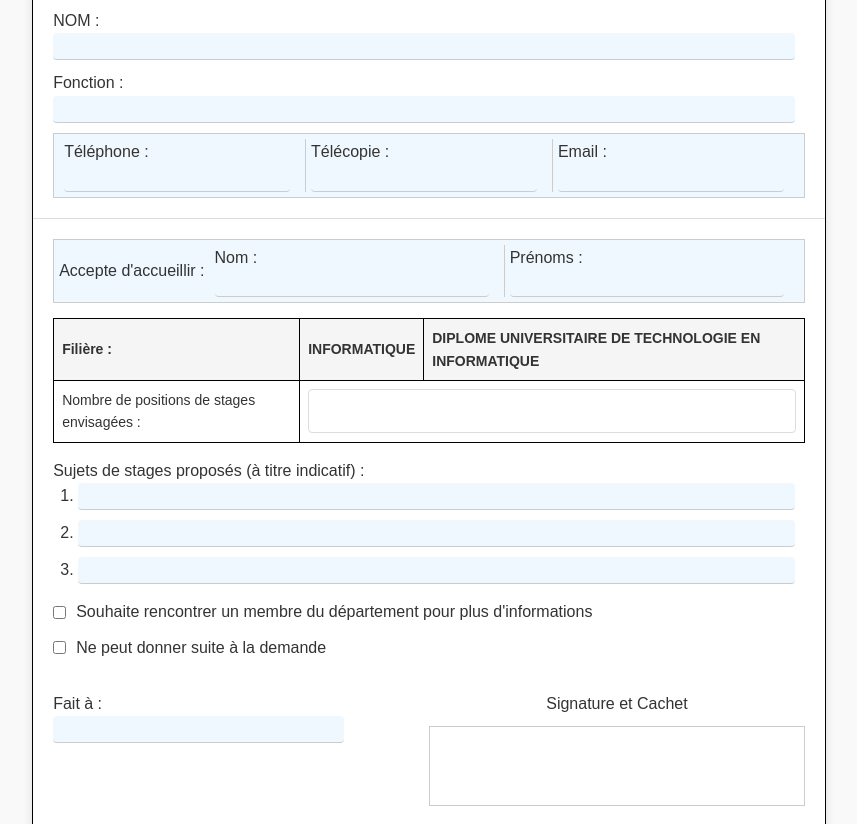
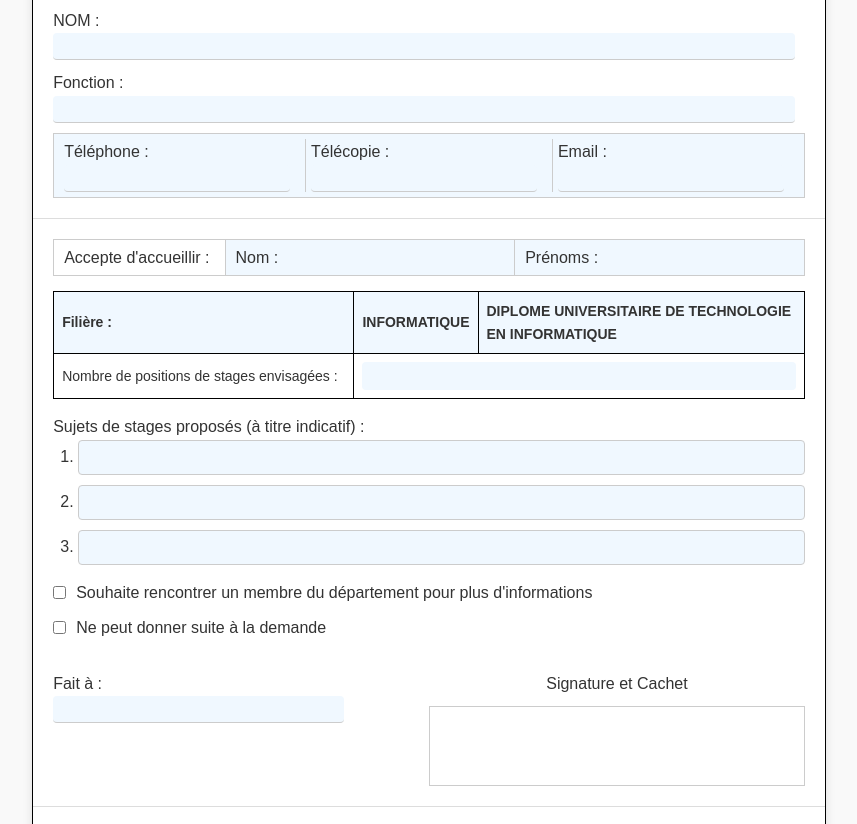
Before and after one commit to mamour-dx/formulaire-reponse-stage-esp, a Flask app: page / in a window 1280 px wide. Shown: the part 676-1500 px from the top of the page, without its empty margins (211-1068 px from the left). Run offline with Flask 3, Linux system fonts and the light colour scheme.

Commit message:
fix: layout form

```diff
--- a/static/css/style.css
+++ b/static/css/style.css
@@ -588,27 +588,56 @@ h3 {
   display: flex;
   align-items: center;
   border: 1px solid #ccc;
-  padding: 5px;
-  background-color: #f0f8ff;
+  padding: 0;
+  background-color: white;
+  margin-bottom: 15px;
+  width: 100%;
+}
+
+.student-row label:first-child {
+  padding: 5px 10px;
+  white-space: nowrap;
+  font-weight: normal;
 }
 
 .student-fields {
   display: flex;
   flex: 1;
+  border-left: 1px solid #ccc;
+  background-color: #f0f8ff;
 }
 
 .student-item {
   flex: 1;
-  padding: 0 5px;
+  padding: 0;
+  position: relative;
+  display: flex;
+  align-items: center;
 }
 
 .student-item:first-child {
   border-right: 1px solid #ccc;
 }
 
+.student-item label {
+  padding: 5px 10px;
+  white-space: nowrap;
+  font-weight: normal;
+}
+
+.student-item input {
+  flex: 1;
+  border: none;
+  background-color: #f0f8ff;
+  height: 100%;
+  min-height: 30px;
+  padding: 5px;
+}
+
 /* Department table */
 .department-table {
-  margin: 15px 0;
+  margin: 0 0 15px 0;
+  width: 100%;
 }
 
 .department-table table {
@@ -626,18 +655,39 @@ h3 {
 }
 
 .department-table th {
-  background-color: #f5f5f5;
+  background-color: #f0f8ff;
   font-weight: bold;
+}
+
+.department-table td:first-child {
+  width: 40%;
+}
+
+.department-table td input {
+  width: 100%;
+  border: none;
+  background-color: #f0f8ff;
+  padding: 5px;
 }
 
 /* Internship topics */
 .form-field ol {
-  margin-left: 25px;
-  padding-left: 0;
+  margin: 0 0 0 25px;
+  padding: 0;
+  list-style-position: outside;
 }
 
 .form-field ol li {
   margin-bottom: 10px;
+  padding: 0;
+}
+
+.form-field ol li input {
+  width: 100%;
+  background-color: #f0f8ff;
+  border: 1px solid #ccc;
+  padding: 5px;
+  height: 35px;
 }
 
 /* Meeting options */
```
